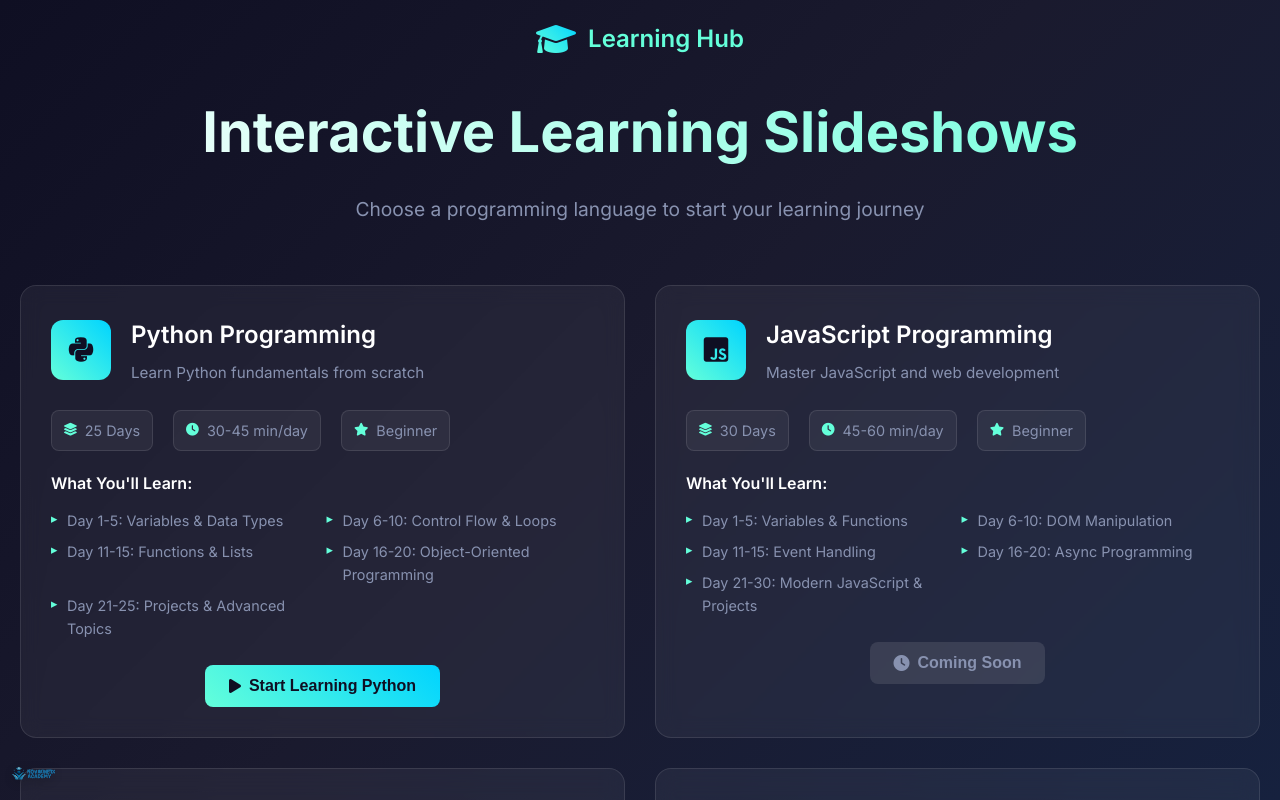
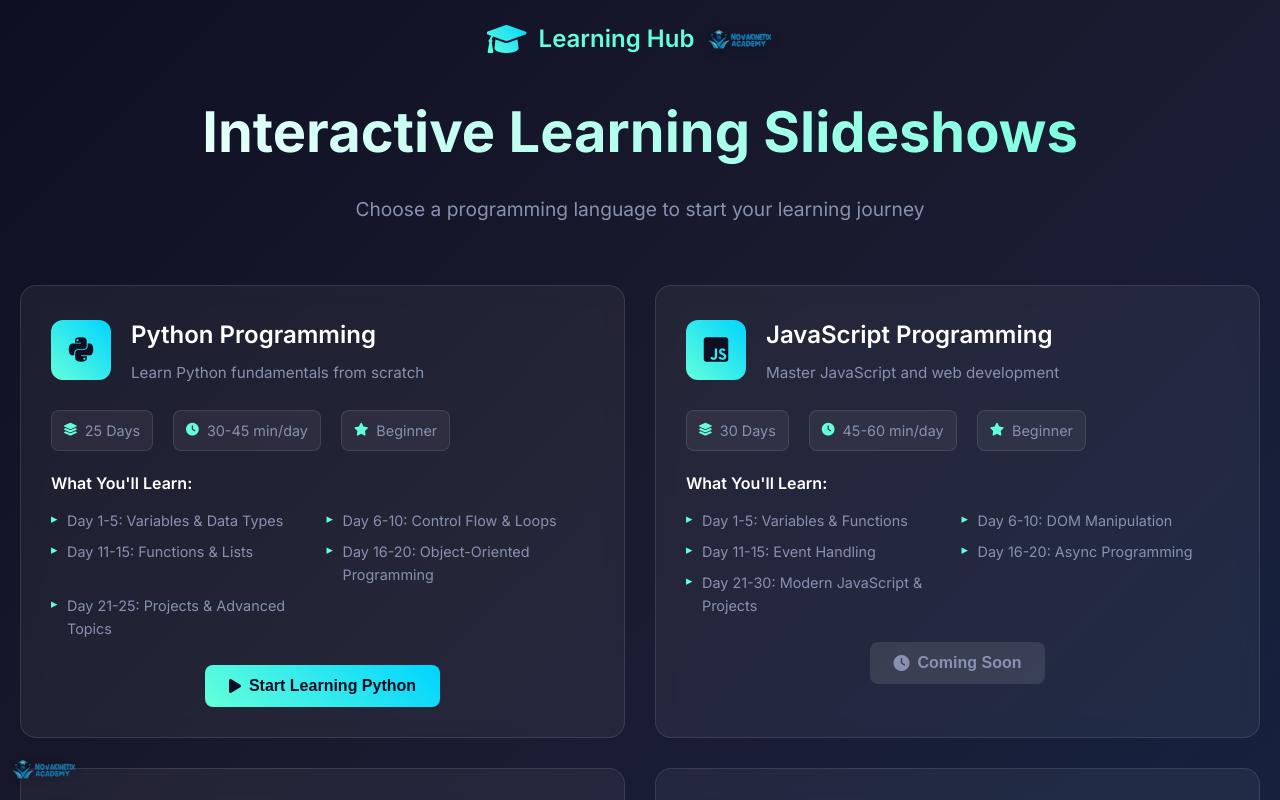
Before and after one commit to Yatishgrandhe/Slideshow, a plain HTML site: page index.html in a window 1280 px wide. Drawn offline with Linux system fonts and the light colour scheme.

Commit message:
Homepage: add inline logo next to Learning Hub; increase bottom-left badge size on homepage to 26px.

```diff
--- a/homepage.css
+++ b/homepage.css
@@ -26,7 +26,7 @@ body {
     z-index: 1000;
 }
 .site-brand-badge img {
-    height: 18px; /* keep tiny on these pages */
+    height: 26px; /* bigger bottom-left on homepage */
     width: auto;
     opacity: 0.9;
     filter: drop-shadow(0 2px 6px rgba(0,0,0,0.35));
@@ -59,6 +59,12 @@ body {
     font-size: 24px;
     font-weight: 600;
     color: #64ffda;
+}
+
+.brand-inline-logo {
+    height: 26px;
+    width: auto;
+    filter: drop-shadow(0 2px 6px rgba(0,0,0,0.35));
 }
 
 .logo i {
--- a/index.html
+++ b/index.html
@@ -16,6 +16,7 @@
             <div class="logo">
                 <i class="fas fa-graduation-cap"></i>
                 <span>Learning Hub</span>
+                <img src="novakinetix-logo.png" alt="Novakinetix" class="brand-inline-logo"/>
             </div>
             <h1>Interactive Learning Slideshows</h1>
             <p>Choose a programming language to start your learning journey</p>
```
